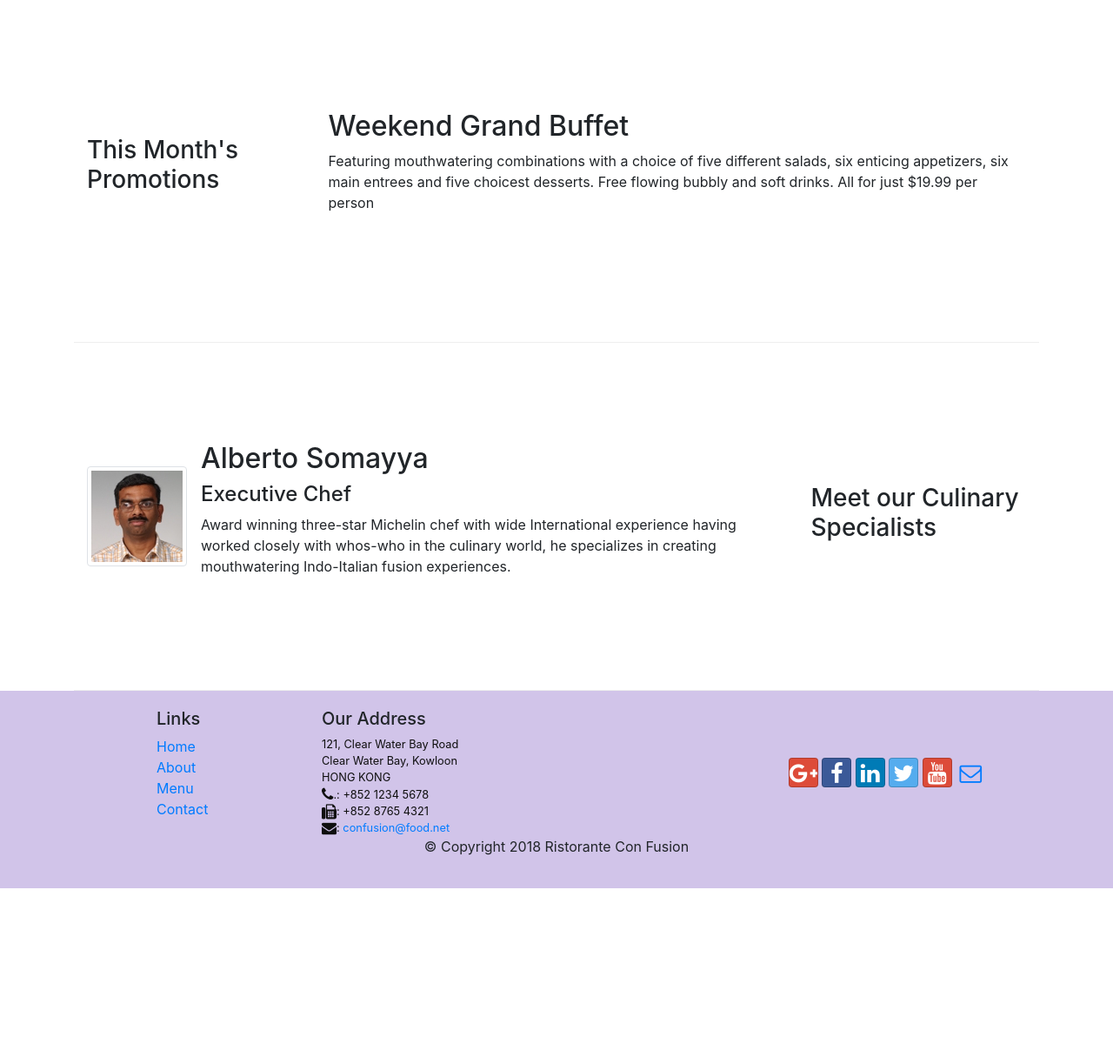
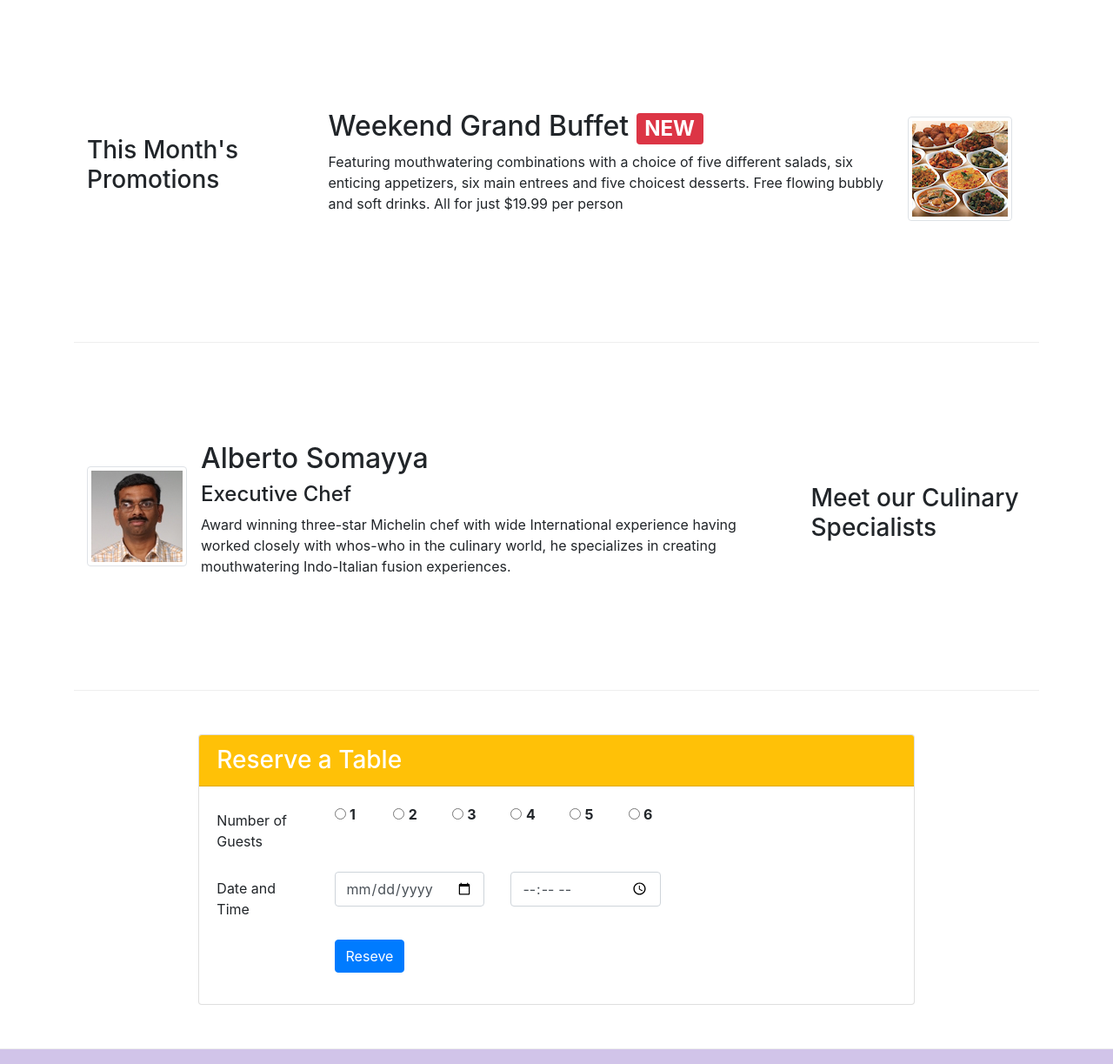
Before and after one commit to awanit24/Bootstrap4, a website: page index.html in a window 1280 px wide. Shown: the part 740-1963 px from the top of the page at 87% size. Before the commit the page ends 1761 px from the top, so only its background shows below. Drawn offline with nearby package versions, Linux system fonts and the light colour scheme.

Commit message:
week2_Assignment

```diff
--- a/index.html
+++ b/index.html
@@ -43,6 +43,12 @@
                 <div class="col-12 col-sm  align-self-center">
                     <img src="img/logo.png" class="img-fluid" >
                 </div>
+                <div class="col-12 col-sm  align-self-center">
+                    <button type="button" class="btn btn-warning btn-sm btn-block"  >
+					   <a href = "#ReserveForm"> Reserve Table</a>
+
+                    </button>
+                </div>
             </div>
         </div>
     </header>
@@ -78,8 +84,18 @@
                 <h3>This Month's Promotions</h3>
             </div>
             <div class = "col col-sm col-md">
-                <h2>Weekend Grand Buffet</h2>
-                <p>Featuring mouthwatering combinations with a choice of five different salads, six enticing appetizers, six main entrees and five choicest desserts. Free flowing bubbly and soft drinks. All for just $19.99 per person </p>
+                <div class = "media">
+                    <div class = "media-body">
+                        <h2>Weekend Grand Buffet  <span class = "badge badge-danger">NEW</span></h2>
+
+                        <p>Featuring mouthwatering combinations with a choice of five different salads, six enticing appetizers, six main entrees and five choicest desserts. Free flowing bubbly and soft drinks. All for just $19.99 per person </p>
+
+                    </div>
+                    <img class="d-flex mr-3 img-thumbnail align-self-center"
+                    src="img/buffet.png" alt="Uthappizza"> </img>
+
+                </div>
+
             </div>
         </div>
 
@@ -98,6 +114,59 @@
                     </div>
                 </div>
 
+            </div>
+        </div>
+    </div>
+
+    <div class = "row row-content align-items-center" >
+        <div class="offset-sm-2 col-sm-8 col-sm-auto">
+            <div class="card">
+                <h3 class="card-header bg-warning text-white">Reserve a Table</h3>
+                <div class="card-body">
+                  <form id = "ReserveForm">
+                    <div class = "form-group row">
+                        <label for="emailid" class="col-md-2 col-form-label">Number of Guests</label>
+                        <div class="col-md-1">
+                            <input type="radio" id="one" name="guest" value="one">
+                            <label for="one"> <strong>1</strong></label>
+                        </div>
+                        <div class="col-md-1">
+                            <input type="radio" id="two" name="guest" value="two">
+                             <label for="two"> <strong>2</strong></label>
+                        </div>
+                        <div class="col-md-1">
+                            <input type="radio" id="three" name="guest" value="three">
+                            <label for="three"> <strong>3</strong></label>
+                        </div>
+                        <div class="col-md-1">
+                            <input type="radio" id="four" name="guest" value="four">
+                            <label for="four"> <strong>4</strong></label>
+                        </div>
+                        <div class="col-md-1">
+                            <input type="radio" id="five" name="guest" value="five">
+                             <label for="five"> <strong>5</strong></label>
+                        </div>
+                        <div class="col-md-1">
+                            <input type="radio" id="six" name="guest" value="six">
+                            <label for="six"> <strong>6</strong></label>
+                        </div>
+                    </div>
+                    <div class = "form-group row">
+                        <level for="Date" class="col-12 col-md-2 col-form-label">Date and Time</level>
+                        <div class="col-5 col-md-3">
+                            <input type="Date" class="form-control" id="areacode" name="areacode" placeholder="Date">
+                        </div>
+                        <div class=" col-7 col-md-3">
+                            <input type="time" class="form-control" id="telnum" name="telnum" placeholder="Time">
+                        </div>
+                    </div>
+                    <div class="form-group row">
+                        <div class="offset-md-2 col-md-10">
+                            <button type="submit" class="btn btn-primary">Reseve</button>
+                        </div>
+                    </div>
+                  </form>
+                </div>
             </div>
         </div>
     </div>
```
